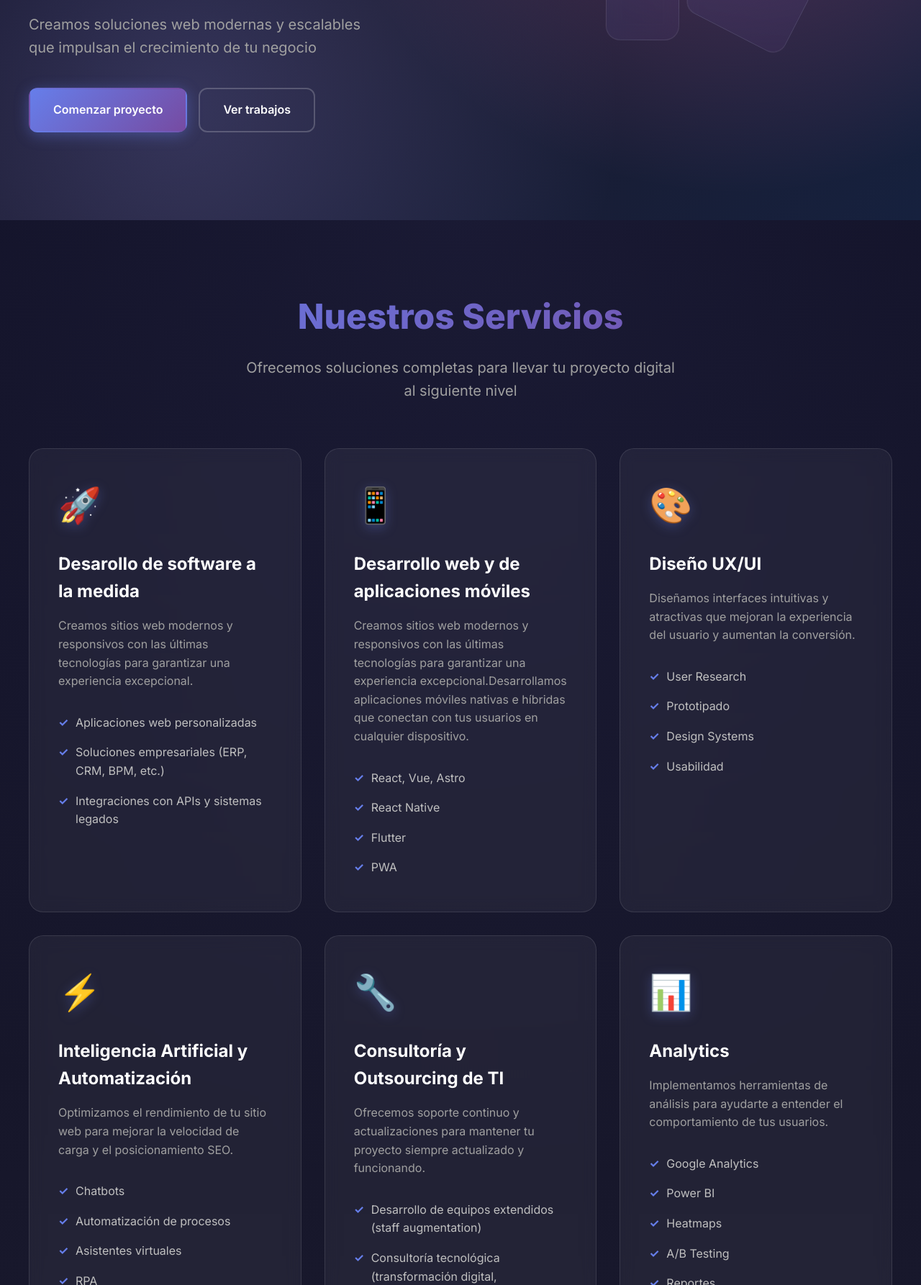
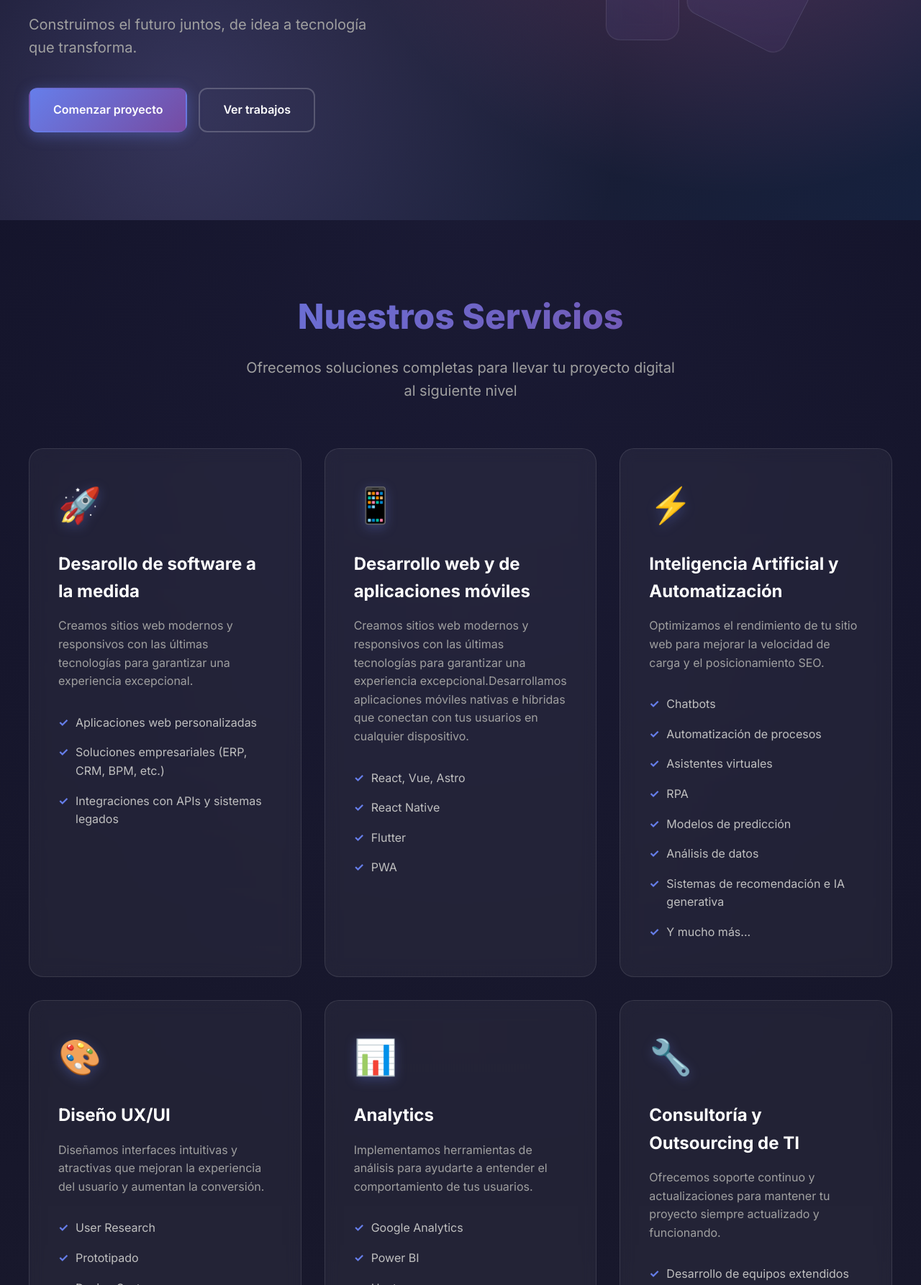
Before and after one commit to TLH-Enterprise/TLH, an Astro site: page / in a window 1280 px wide. Shown: the part 494-2280 px from the top of the page at 72% size. Built offline with nearby package versions, Linux system fonts and the light colour scheme; Astro itself is replaced by a stand-in of ours.

Commit message:
feat: fix home a little bit

```diff
--- a/src/components/Hero.astro
+++ b/src/components/Hero.astro
@@ -2,7 +2,7 @@
 import tlhLogo from "../assets/tlh-sin-fondo.svg";
 ---
 
-<section class="hero">
+<section id="hero" class="hero">
   <div class="hero-container">
     <div class="hero-content">
       <div class="logo-container">
@@ -13,8 +13,7 @@ import tlhLogo from "../assets/tlh-sin-fondo.svg";
         <span class="gradient-text">experiencias digitales</span>
       </h1>
       <p class="hero-description">
-        Creamos soluciones web modernas y escalables que impulsan el crecimiento
-        de tu negocio
+        Construimos el futuro juntos, de idea a tecnología que transforma.
       </p>
       <div class="hero-buttons">
         <a href="#contacto" class="btn btn-primary">Comenzar proyecto</a>
--- a/src/components/Services.astro
+++ b/src/components/Services.astro
@@ -19,13 +19,6 @@ const services = [
     features: ["React, Vue, Astro", "React Native", "Flutter", "PWA"],
   },
   {
-    icon: "🎨",
-    title: "Diseño UX/UI",
-    description:
-      "Diseñamos interfaces intuitivas y atractivas que mejoran la experiencia del usuario y aumentan la conversión.",
-    features: ["User Research", "Prototipado", "Design Systems", "Usabilidad"],
-  },
-  {
     icon: "⚡",
     title: "Inteligencia Artificial y Automatización",
     description:
@@ -42,15 +35,11 @@ const services = [
     ],
   },
   {
-    icon: "🔧",
-    title: "Consultoría y Outsourcing de TI",
+    icon: "🎨",
+    title: "Diseño UX/UI",
     description:
-      "Ofrecemos soporte continuo y actualizaciones para mantener tu proyecto siempre actualizado y funcionando.",
-    features: [
-      "Desarrollo de equipos extendidos (staff augmentation)",
-      "Consultoría tecnológica (transformación digital, arquitectura, DevOps).",
-      "Gestión de proyectos de software end-to-end.",
-    ],
+      "Diseñamos interfaces intuitivas y atractivas que mejoran la experiencia del usuario y aumentan la conversión.",
+    features: ["User Research", "Prototipado", "Design Systems", "Usabilidad"],
   },
   {
     icon: "📊",
@@ -63,6 +52,17 @@ const services = [
       "Heatmaps",
       "A/B Testing",
       "Reportes",
+    ],
+  },
+  {
+    icon: "🔧",
+    title: "Consultoría y Outsourcing de TI",
+    description:
+      "Ofrecemos soporte continuo y actualizaciones para mantener tu proyecto siempre actualizado y funcionando.",
+    features: [
+      "Desarrollo de equipos extendidos (staff augmentation)",
+      "Consultoría tecnológica (transformación digital, arquitectura, DevOps).",
+      "Gestión de proyectos de software end-to-end.",
     ],
   },
 ];
```
Also changed, not shown: 1 other file.
